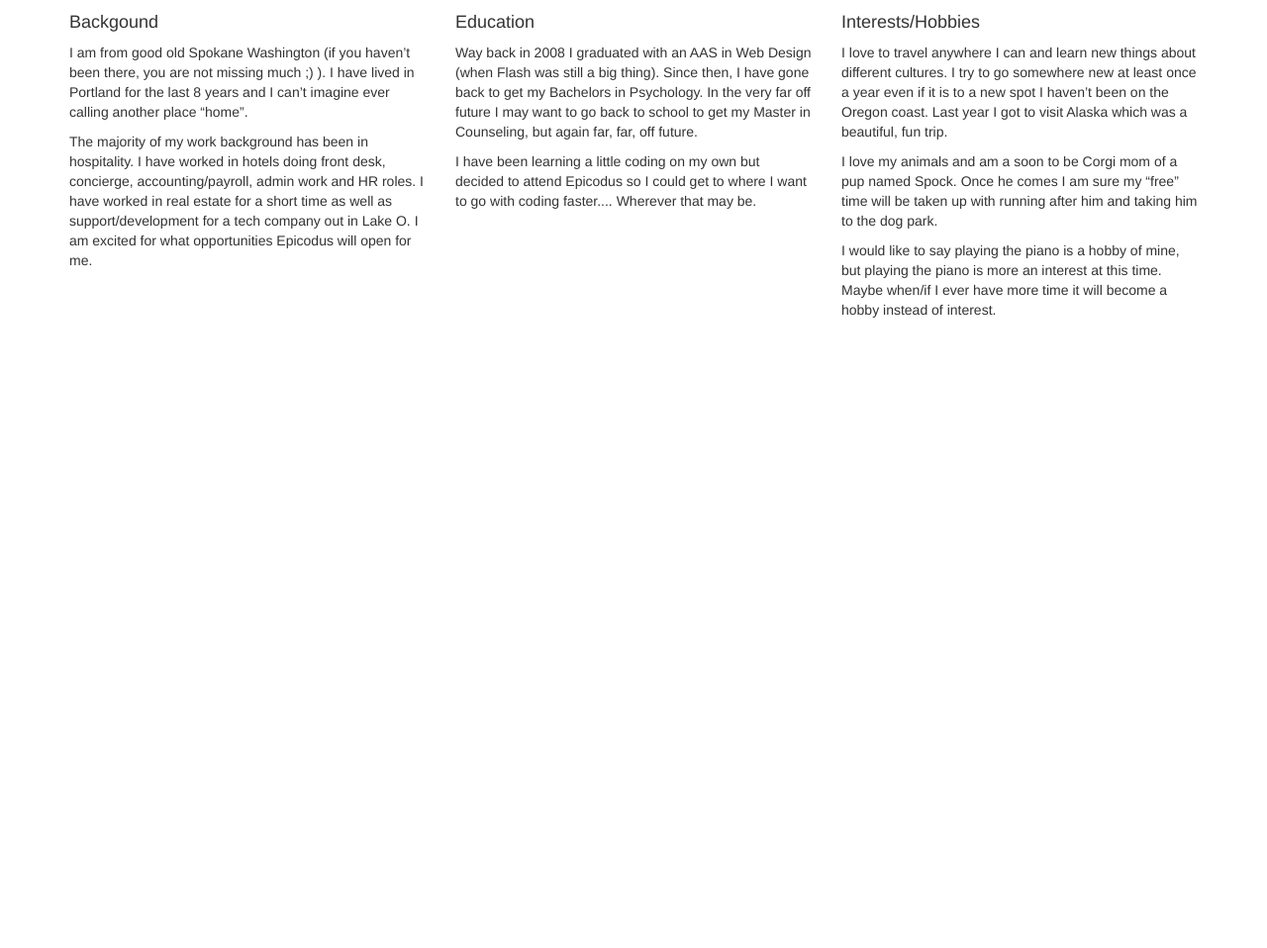
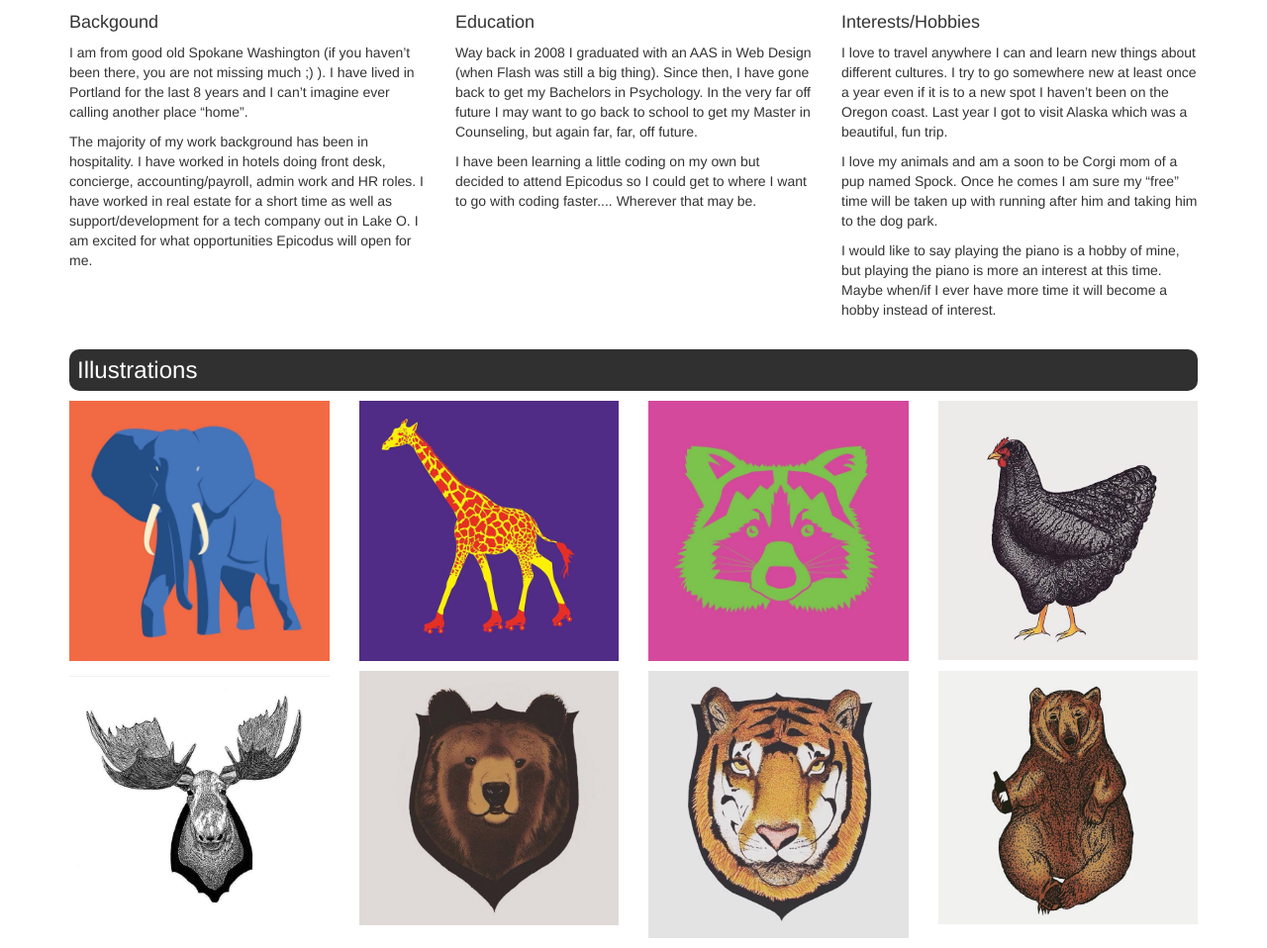
Before and after one commit to warnock/portfolio-week-one, a plain HTML site: page index.html in a window 1280 px wide. Shown: the part 868-1826 px from the top of the page at 99% size. Before the commit the page ends 1201 px from the top, so only its background shows below. Drawn offline with Linux system fonts and the light colour scheme.

Commit message:
This will add Illustrations section with 8 imgs.

```diff
--- a/css/styles.css
+++ b/css/styles.css
@@ -54,6 +54,12 @@ a:visited {
 h1.wunderbar {
   display: none;
 }
+img.illustration {
+  border-radius: 0;
+}
+.col-md-3 {
+  margin-bottom: 10px;
+}
 
 @media screen and (max-width: 991px){
   .floatLeft {
--- a/index.html
+++ b/index.html
@@ -60,6 +60,35 @@
           <p>I would like to say playing the piano is a hobby of mine, but playing the piano is more an interest at this time. Maybe when/if I ever have more time it will become a hobby instead of interest. </p>
         </div>
       </div>
+      <h3>Illustrations</h3>
+      <div class="row">
+        <div class="col-md-3">
+          <img src="img/illustration1.jpg" alt="illustraition of elephant" title="Elephant Illustration" class="illustration">
+        </div>
+        <div class="col-md-3">
+          <img src="img/illustration2.jpg" alt="illustration of giraffe" title="Giraffe Illustration" class="illustration">
+        </div>
+        <div class="col-md-3">
+          <img src="img/illustration3.jpg" alt="illustration of racoon" title="Racoon Illustration" class="illustration">
+        </div>
+        <div class="col-md-3">
+          <img src="img/illustration4.jpg" alt="illustration of chicken" title="Chicken Illustration" class="illustration">
+        </div>
+      </div>
+      <div class="row">
+        <div class="col-md-3">
+          <img src="img/illustration5.jpg" alt="illustration of moose head" title="Moose head Illustration" class="illustration">
+        </div>
+        <div class="col-md-3">
+          <img src="img/illustration6.jpg" alt="illustration of a bear head" title="Bear Head illustration" class="illustration">
+        </div>
+        <div class="col-md-3">
+          <img src="img/illustration7.jpg" alt="illustration of a tigar" title="Tigar Head Illustration" class="illustration">
+        </div>
+        <div class="col-md-3">
+          <img src="img/illustration8.jpg" alt="Bear with a beer illustration" title="Bear with a beer illustration" class="illustration">
+        </div>
+      </div>
     </div>
   </body>
 </html>
```
Also changed, not shown: img/illustration1.jpg (added), img/illustration2.jpg (added), img/illustration3.jpg (added), img/illustration4.jpg (added), img/illustration5.jpg (added), img/illustration6.jpg (added), img/illustration7.jpg (added), img/illustration8.jpg (added), img/me.jpg (deleted).
